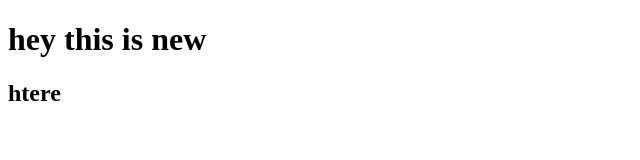
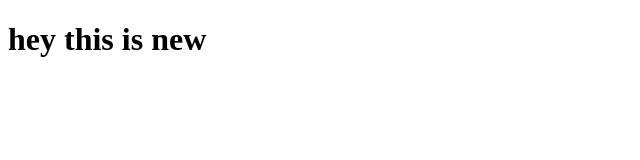
Before and after one commit to supernovassky/skypro, a plain HTML site: page index.html in a window 1280 px wide. Shown: the full height of the page, 0-640 px from the left. Drawn offline with Linux system fonts and the light colour scheme.

Commit message:
everhtng

```diff
--- a/index.html
+++ b/index.html
@@ -8,6 +8,6 @@
 <body>
 
     <h1>hey this is new</h1>
-    <h2>htere</h2>
+    <h2></h2>
 </body>
 </html>
```
